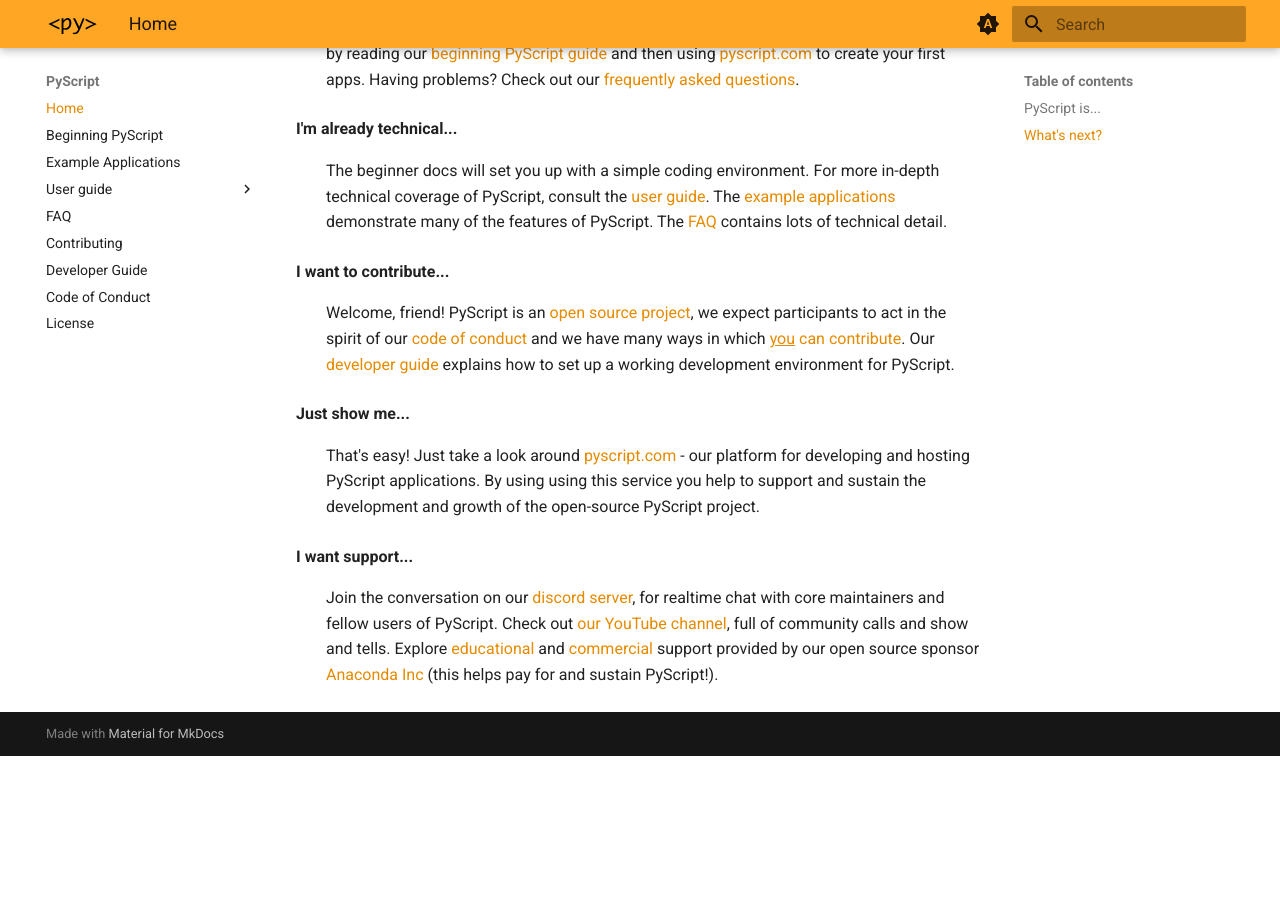
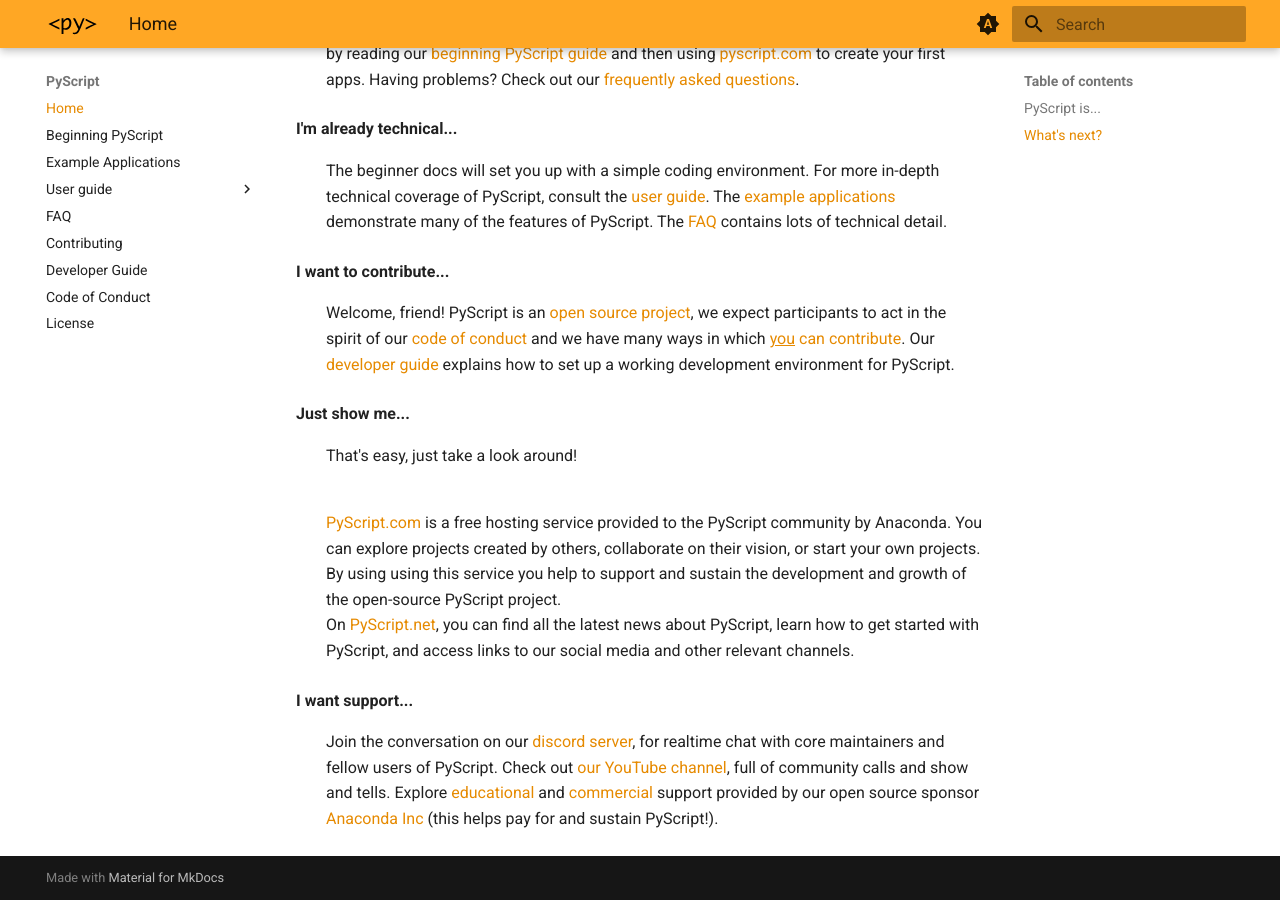
Before and after one commit to pyscript/docs, an MkDocs documentation site: the page built from docs/index.md, in a window 1280 px wide and 900 px high, scrolled down 940 px. Built offline with MkDocs 1.6.1 and Material for MkDocs 9.7.7, drawn with Linux system fonts in a browser that asks for light colours; the version menu is left out; before the commit the page ends 1696 px from its top, so only the background shows below that.

Commit message:
Changes to index.md about pyscript.com vs pyscript.net
I have added additional information about the differences between pyscript.com and pyscript.net under the "show me" section of the page. This will assist new users in understanding the distinctions between the two projects.

```diff
--- a/docs/index.md
+++ b/docs/index.md
@@ -44,12 +44,14 @@
     Our <a href="developers/">developer guide</a> explains how to set
     up a working development environment for PyScript.</p>
   </dd>
+
   <dt><strong>Just show me...</strong></dt>
-  <dd>That's easy! Just take a look around
-  <a href="https://pyscript.com/" target="_blank">pyscript.com</a> - our
-  platform for developing and hosting PyScript applications. By using
+  <dd>That's easy, just take a look around!<br><br>
+  <p><a href="https://pyscript.com/" target="_blank">PyScript.com</a> is a free hosting service provided to the PyScript community by Anaconda. You can explore projects created by others, collaborate on their vision, or start your own projects. By using
   using this service you help to support and sustain the development and growth
-  of the open-source PyScript project.</dd>
+  of the open-source PyScript project.<br>
+    On <a href="https://pyscript.net/" target="_blank">PyScript.net</a>, you can find all the latest news about PyScript, learn how to get started with PyScript, and access links to our social media and other relevant channels.</p></dd>
+
   <dt><strong>I want support...</strong></dt>
   <dd>
     <p>Join the conversation on our
```
